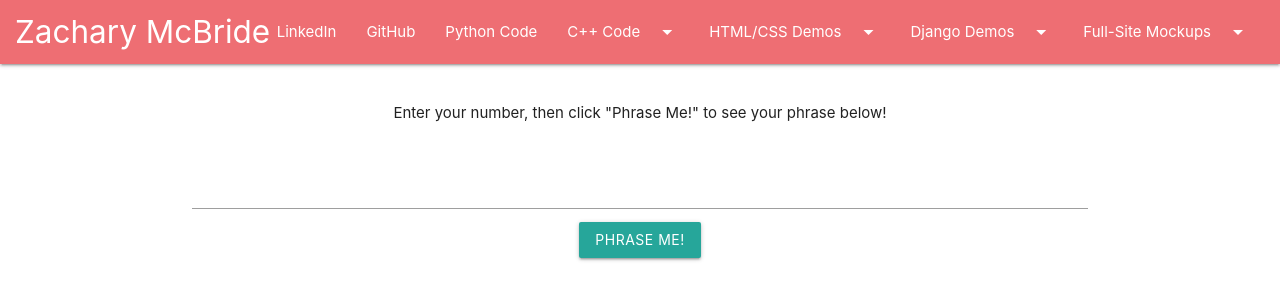
After one commit to mcbridz/deployed_portfolio, a Django app: page /materialize/number_to_phrase/ in a window 1280 px wide. The commit adds this page. Shown: the top 300 px of the page. Run offline with Django 3.2, Linux system fonts and the light colour scheme; some libraries are stand-ins or nearby versions.

Commit message:
Implemented materialize num-to-phrase

```diff
--- a/portfolio/html_css/templates/html_css/materialize_base_nav.html
+++ b/portfolio/html_css/templates/html_css/materialize_base_nav.html
@@ -63,7 +63,7 @@
                     <a href="{% url 'html_css:materialize_password_generator' %}">Random Password Generator JS</a>
                 </li>
                 <li>
-                    <a href="#!">Number To Phrase JS</a>
+                    <a href="{% url 'html_css:materialize_num_to_phrase' %}">Number To Phrase JS</a>
                 </li>
                 <li>
                     <a href="#!">Grading Vue.JS</a>
@@ -168,7 +168,7 @@
             <a href="{% url 'html_css:materialize_password_generator' %}">Random Password Generator JS</a>
         </li>
         <li>
-            <a href="#!">Number To Phrase JS</a>
+            <a href="{% url 'html_css:materialize_num_to_phrase' %}">Number To Phrase JS</a>
         </li>
         <li>
             <a href="#!">Grading Vue.JS</a>
--- /dev/null
+++ b/portfolio/html_css/templates/html_css/materialize_number-to-phrase.html
@@ -0,0 +1,51 @@
+{% extends 'html_css/materialize_base.html' %}
+{% load static %}
+{% block title %}Number To Phrase{% endblock %}
+{% block style %}
+<style>
+    #instructions {
+        text-align: center;
+    }
+
+    .container {
+        margin-top: 3%;
+    }
+
+    #output_div {
+        flex-direction: column;
+    }
+
+    #gen_but {
+        margin-top: 5px;
+    }
+
+    .col-sm {
+        display: flex;
+        justify-content: center;
+    }
+</style>
+{% endblock %}
+
+{% block body %}
+
+<div class="container" id="instructions">
+    Enter your number, then click "Phrase Me!" to see your phrase below!
+</div>
+<div class="container" id="below-nav">
+    <div class="row">
+        <div class="col-sm">
+            <input id="num-input" type="number" />
+        </div>
+        <div class="col-sm" id="generate-container">
+            <button type="button" class="btn btn-secondary" id="gen_but">Phrase Me!</button>
+        </div>
+    </div>
+    <div class="container">
+        <div id="output_div"></div>
+    </div>
+</div>
+{% endblock %}
+{% block javascript %}
+<!--Custom JavaScript-->
+<script src="{% static 'html_css/number-to-phrase.js' %}"></script>
+{% endblock %}
--- a/portfolio/html_css/urls.py
+++ b/portfolio/html_css/urls.py
@@ -23,4 +23,6 @@ urlpatterns = [
          name='materialize_unit_converter'),
     path('materialize/password_generator/', views.materialize_rnd_password_gen,
          name='materialize_password_generator'),
+    path('materialize/number_to_phrase/', views.materialize_num_to_phrase,
+         name='materialize_num_to_phrase'),
 ]
--- a/portfolio/html_css/views.py
+++ b/portfolio/html_css/views.py
@@ -60,3 +60,7 @@ def materialize_unit_converter(request):
 
 def materialize_rnd_password_gen(request):
     return render(request, 'html_css/materialize_random-password-generator.html')
+
+
+def materialize_num_to_phrase(request):
+    return render(request, 'html_css/materialize_number-to-phrase.html')
```
